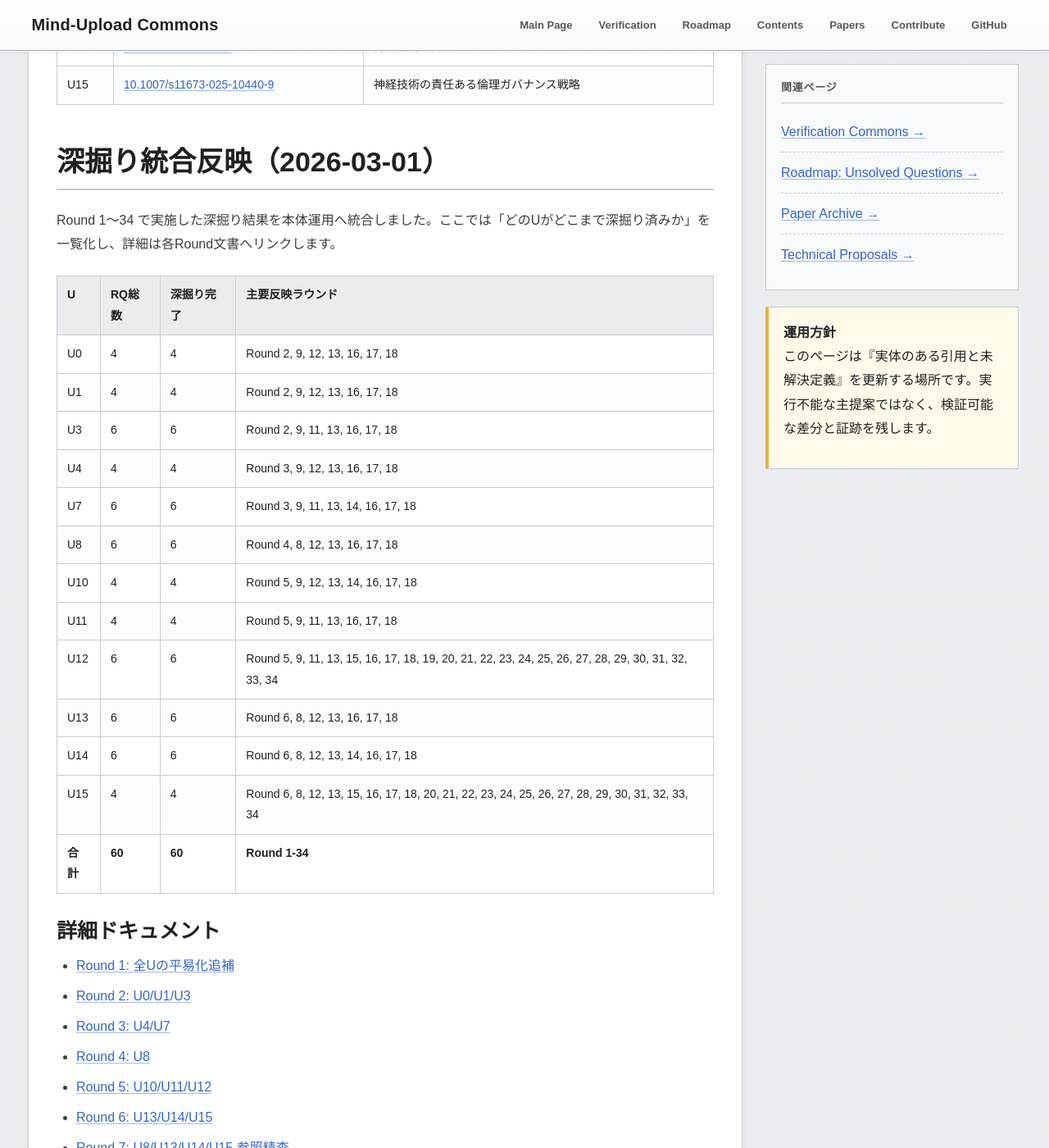
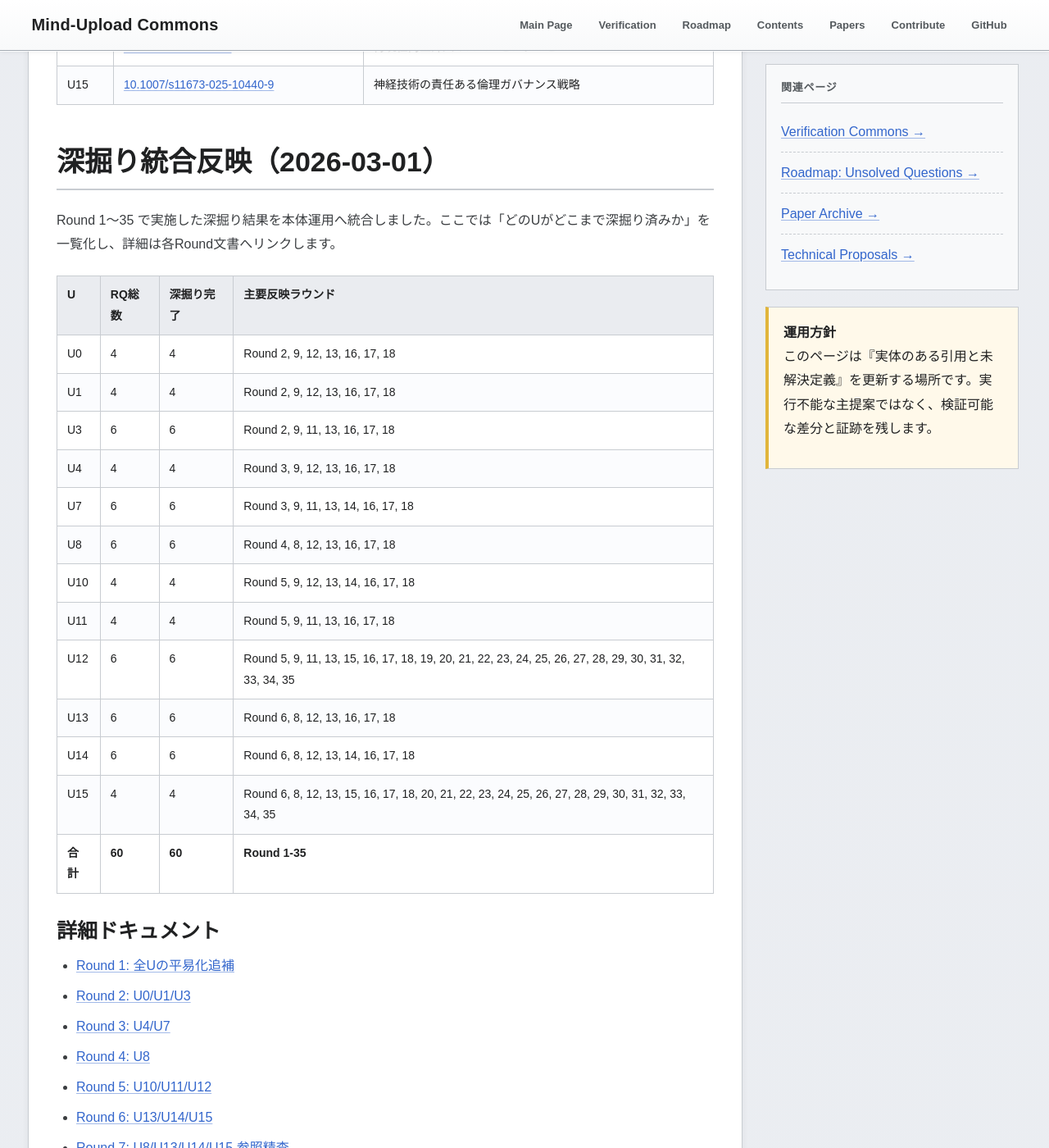
Before and after one commit to yasufumi-nakata/eegflow, a Jekyll site: the page built from research_harvest_50.md, in a window 1280 px wide and 1400 px high, scrolled down 6243 px. Shown: the whole window at 82% size. Built offline with Jekyll 4.4.1, drawn with Linux system fonts in a browser that asks for light colours; some of the changed text lies outside the part shown.

Commit message:
Add Round 35 reason consistency checks and report templates

```diff
--- a/research_harvest_50.md
+++ b/research_harvest_50.md
@@ -156,7 +156,7 @@
 <section class="section" id="deepening-integration-20260301">
 <h2 class="section-title">深掘り統合反映（2026-03-01）</h2>
 <p>
-Round 1〜34 で実施した深掘り結果を本体運用へ統合しました。ここでは「どのUがどこまで深掘り済みか」を一覧化し、詳細は各Round文書へリンクします。
+Round 1〜35 で実施した深掘り結果を本体運用へ統合しました。ここでは「どのUがどこまで深掘り済みか」を一覧化し、詳細は各Round文書へリンクします。
 </p>
 <table class="data-table">
 <thead><tr><th>U</th><th>RQ総数</th><th>深掘り完了</th><th>主要反映ラウンド</th></tr></thead><tbody>
@@ -168,11 +168,11 @@
 <tr><td>U8</td><td>6</td><td>6</td><td>Round 4, 8, 12, 13, 16, 17, 18</td></tr>
 <tr><td>U10</td><td>4</td><td>4</td><td>Round 5, 9, 12, 13, 14, 16, 17, 18</td></tr>
 <tr><td>U11</td><td>4</td><td>4</td><td>Round 5, 9, 11, 13, 16, 17, 18</td></tr>
-<tr><td>U12</td><td>6</td><td>6</td><td>Round 5, 9, 11, 13, 15, 16, 17, 18, 19, 20, 21, 22, 23, 24, 25, 26, 27, 28, 29, 30, 31, 32, 33, 34</td></tr>
+<tr><td>U12</td><td>6</td><td>6</td><td>Round 5, 9, 11, 13, 15, 16, 17, 18, 19, 20, 21, 22, 23, 24, 25, 26, 27, 28, 29, 30, 31, 32, 33, 34, 35</td></tr>
 <tr><td>U13</td><td>6</td><td>6</td><td>Round 6, 8, 12, 13, 16, 17, 18</td></tr>
 <tr><td>U14</td><td>6</td><td>6</td><td>Round 6, 8, 12, 13, 14, 16, 17, 18</td></tr>
-<tr><td>U15</td><td>4</td><td>4</td><td>Round 6, 8, 12, 13, 15, 16, 17, 18, 20, 21, 22, 23, 24, 25, 26, 27, 28, 29, 30, 31, 32, 33, 34</td></tr>
-<tr><td><strong>合計</strong></td><td><strong>60</strong></td><td><strong>60</strong></td><td><strong>Round 1-34</strong></td></tr>
+<tr><td>U15</td><td>4</td><td>4</td><td>Round 6, 8, 12, 13, 15, 16, 17, 18, 20, 21, 22, 23, 24, 25, 26, 27, 28, 29, 30, 31, 32, 33, 34, 35</td></tr>
+<tr><td><strong>合計</strong></td><td><strong>60</strong></td><td><strong>60</strong></td><td><strong>Round 1-35</strong></td></tr>
 </tbody></table>
 
 <h3>詳細ドキュメント</h3>
@@ -211,6 +211,7 @@
 <li><a href="research_deepening_round32_2026-03-01.html">Round 32: 監査品質スコアとフォローアップ行動行列の固定</a></li>
 <li><a href="research_deepening_round33_2026-03-01.html">Round 33: 再監視バッチ計画と再検証受入基準の固定</a></li>
 <li><a href="research_deepening_round34_2026-03-01.html">Round 34: 平易要約テンプレートと差分レジャー仕様の固定</a></li>
+<li><a href="research_deepening_round35_2026-03-01.html">Round 35: 判定理由一貫性チェック表と最終報告テンプレートの固定</a></li>
 </ul>
 
 <h3>整合性監査（証跡）</h3>
@@ -414,6 +415,12 @@
 Round 34 の平易要約テンプレートと差分レジャー仕様の固定は
 <a href="automation/rq_regulation_monitor_plain_summary_template_round34_2026-03-01.csv" target="_blank">rq_regulation_monitor_plain_summary_template_round34_2026-03-01.csv</a>（問い別平易要約テンプレート）と
 <a href="automation/rq_regulation_text_diff_ledger_spec_round34_2026-03-01.csv" target="_blank">rq_regulation_text_diff_ledger_spec_round34_2026-03-01.csv</a>（問い別差分レジャー仕様）
+に記録しています。
+</p>
+<p class="small">
+Round 35 の判定理由一貫性チェック表と最終報告テンプレートの固定は
+<a href="automation/rq_regulation_reason_consistency_check_round35_2026-03-01.csv" target="_blank">rq_regulation_reason_consistency_check_round35_2026-03-01.csv</a>（問い別判定理由一貫性チェック表）と
+<a href="automation/rq_regulation_final_report_template_round35_2026-03-01.csv" target="_blank">rq_regulation_final_report_template_round35_2026-03-01.csv</a>（問い別最終報告テンプレート）
 に記録しています。
 </p>
 </section>
```
Also changed, not shown: automation/rq_regulation_final_report_template_round35_2026-03-01.csv (added, +11 -0 lines), automation/rq_regulation_reason_consistency_check_round35_2026-03-01.csv (added, +11 -0 lines), research_deepening_continue_guide_2026-03-01.md (+6 -2 lines), research_deepening_round35_2026-03-01.md (added, +64 -0 lines).
